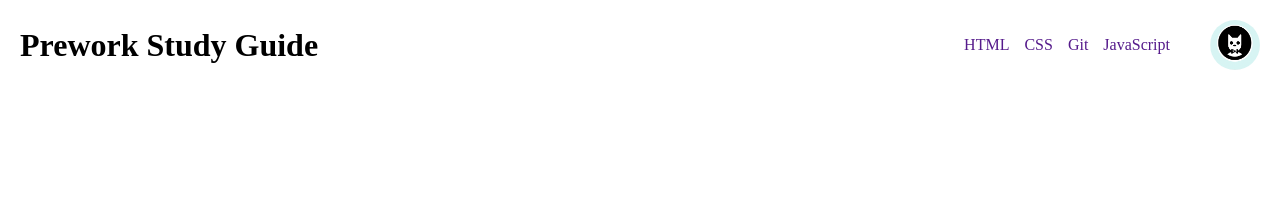
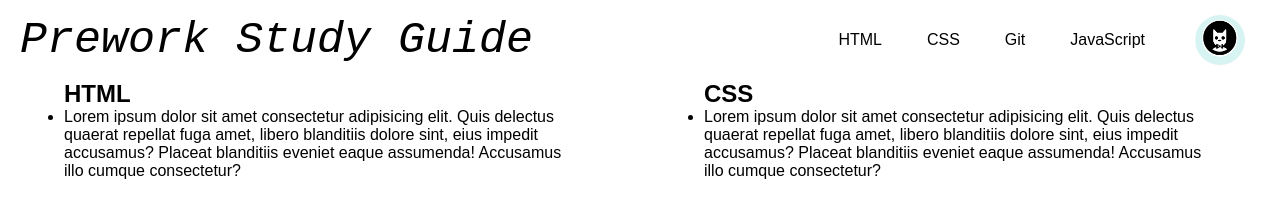
Before and after one commit to Evan8383/prework-study-guide, a plain HTML site: page index.html in a window 1280 px wide. Drawn offline with Linux system fonts and the light colour scheme.

Commit message:
V1 of style rework

```diff
--- a/assets/style.css
+++ b/assets/style.css
@@ -1,6 +1,7 @@
-* {
+*{
     margin: 0;
     padding: 0;
+    font-family: sans-serif;
 }
 
 header{
@@ -9,14 +10,37 @@ header{
     justify-content: end;
 }
 header h1{
+    font-family: 'Courier New', Courier, monospace;
     margin-right: auto;
-    padding: 20px;
+    margin-left: 20px;
+    font-size: 45px;
+    font-style: italic;
+    font-weight: normal;
+    position: relative;
+}
+header h1::before{
+    content: '';
+    position: absolute;
+    width: 100%;
+    height: 2px;
+    border-radius: 4px;
+    background-color: #18272F;
+    bottom: 0;
+    left: 0;
+    transform-origin: right;
+    transform: scaleX(0);
+    transition: transform .3s ease-in-out;
+}
+header h1:hover::before{
+        transform-origin: left;
+        transform: scaleX(1);
 }
 .logo{
+    margin-right: 20px;
     width: 50px;
     height: 50px;
     border-radius: 50px;
-    padding: 20px;
+    padding: 15px;
 }
 .nav{
     padding: 20px
@@ -28,4 +52,21 @@ header h1{
 }
 .nav ul a{
     text-decoration: none;
+    font-weight: normal;
+    border-radius: 10px;
+    font-size: 20;
+    padding: 10px 15px;
+    color: black;
+    transition: color .3s ease-in-out, box-shadow .4s ease-in-out;
 }
+.nav ul a:hover{
+    box-shadow: inset 120px 0 0 0 rgba(0,0,0,.75);
+    color: white;
+}
+.mainWrap{
+    display:flex;
+}
+.topicWrap{
+    width: 80%;
+    margin:auto;
+}
--- a/index.html
+++ b/index.html
@@ -26,6 +26,31 @@
 
     </header>
     <main>
+      <div class="mainWrap">
+
+        <section class="HTML">
+
+          <div class="topicWrap">
+            <h2>HTML</h2>
+            <ul class="notes">
+              <li>Lorem ipsum dolor sit amet consectetur adipisicing elit. Quis delectus quaerat repellat fuga amet, libero blanditiis dolore sint, eius impedit accusamus? Placeat blanditiis eveniet eaque assumenda! Accusamus illo cumque consectetur?</li>
+            </ul>
+          </div>
+
+        </section>
+
+        <section class="CSS">
+
+          <div class="topicWrap">
+            <h2>CSS</h2>
+            <ul class="notes">
+              <li>Lorem ipsum dolor sit amet consectetur adipisicing elit. Quis delectus quaerat repellat fuga amet, libero blanditiis dolore sint, eius impedit accusamus? Placeat blanditiis eveniet eaque assumenda! Accusamus illo cumque consectetur?</li>
+            </ul>
+          </div>
+
+        </section>
+
+      </div>
 <!--
       <section class="card" id="html-section">
         <h2>HTML</h2>
```
Also changed, not shown: assets/CSS-logo.png (added), assets/HTML-logo.png (added), assets/JS-logo.png (added).
